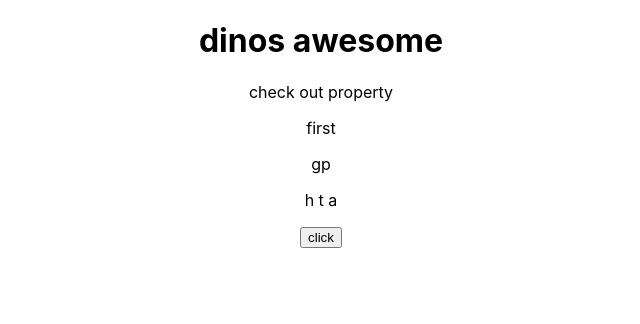
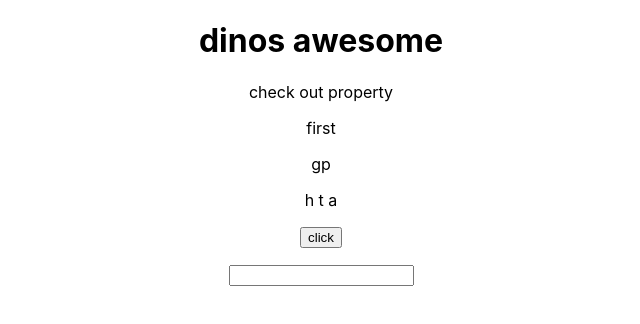
Before and after one commit to GianlorenzoDercole/dino-blog-2, a React (Create React App) app: page / in a window 1280 px wide. Shown: the top 324 px of the page, without its empty margins (319-959 px from the left). Built offline with nearby package versions, Linux system fonts and the light colour scheme.

Commit message:
added text input

```diff
--- a/src/App.js
+++ b/src/App.js
@@ -1,3 +1,48 @@
+// // DINO  STATE NO FORM
+
+// import logo from './logo.svg';
+// import './App.css';
+// import React, {Component} from 'react'
+// import Post from './Post.jsx'
+// class App extends Component {
+//   state = {
+//     title: 'dinos awesome',
+//     author: 'ste ste',
+//     body: 'check out property',
+//     comments: ['first', ' gp' , 'h t a']
+// }
+//   // create a function that changes the body of state
+//   changeBody = () => {
+//     console.log('click')
+//     const userInput = prompt('what shouls the current be')
+//     this.setState({body: userInput})
+//   }
+//   render(){
+//     const post = {
+//       title: 'dinos awesome',
+//       author: 'ste ste',
+//       body: 'check out property',
+//       comments: ['first', ' gp' , 'h t a']
+//     }
+
+//     return (
+//       <div className="App">
+//         <Post post={post} name='April' changeBody={this.changeBody} appState={this.state}/>
+
+
+//       </div>
+//     );
+//     }
+// }
+
+// export default App;
+
+
+
+
+
+
+
 // DINO
 
 import logo from './logo.svg';
@@ -9,7 +54,8 @@ class App extends Component {
     title: 'dinos awesome',
     author: 'ste ste',
     body: 'check out property',
-    comments: ['first', ' gp' , 'h t a']
+    comments: ['first', ' gp' , 'h t a'],
+    input: ''
 }
   // create a function that changes the body of state
   changeBody = () => {
@@ -29,12 +75,29 @@ class App extends Component {
       <div className="App">
         <Post post={post} name='April' changeBody={this.changeBody} appState={this.state}/>
 
+      <p>{this.state.input}</p>
+      <form>
+        <input
+          type='text'
+          onChange={e => {
+            // use the synthetic event to get the value data from the input
+            this.setState({input: e.target.value})
+          }}
+          // set value of input to be referenced in state
+          value={this.state.input}
+
+        />
+      </form>
       </div>
+
     );
     }
 }
 
 export default App;
+
+
+
 
 
 // STUDENT
```
